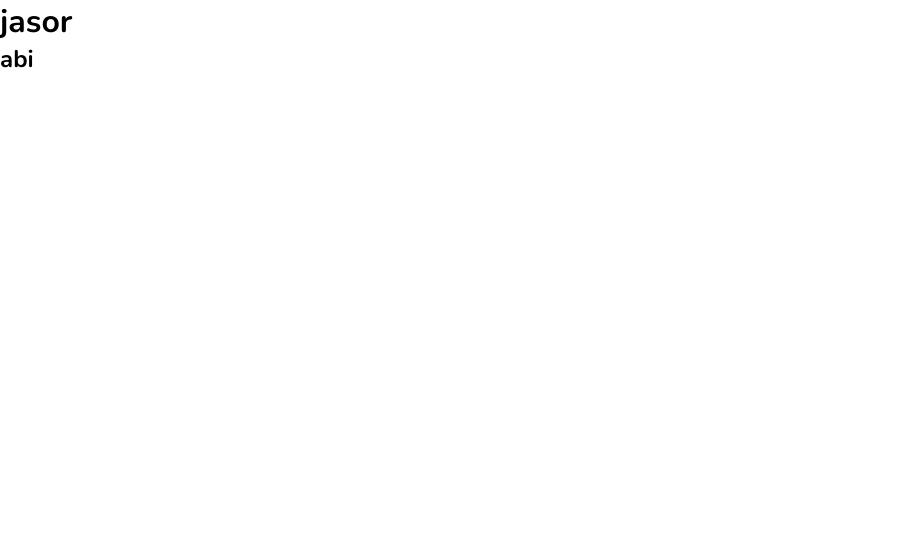
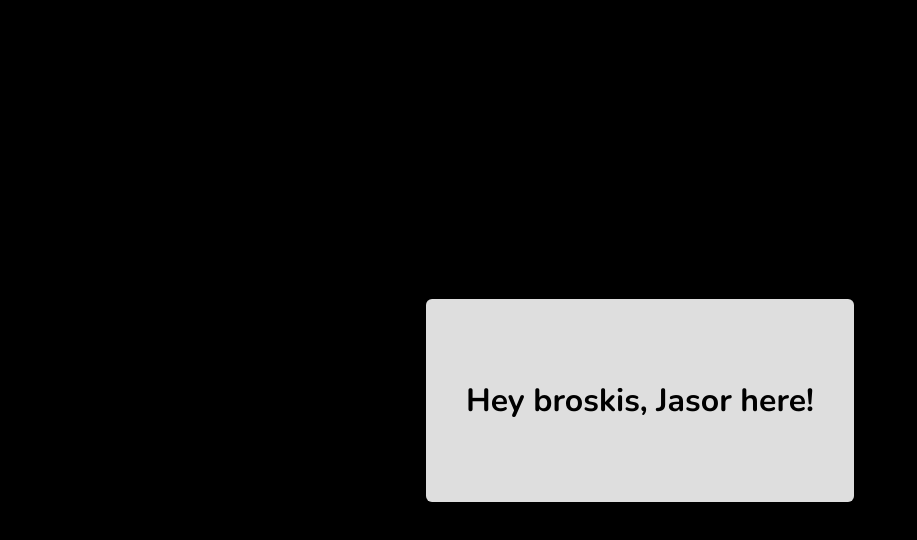
Before and after one commit to jasor63/portfolio, a plain HTML site: page index.html in a window 1280 px wide. Shown: the whole page, without its empty margins (0-917 px from the left). Drawn offline with nearby package versions, Linux system fonts and the light colour scheme.

Commit message:
Pubish on domain

```diff
--- a/index.html
+++ b/index.html
@@ -17,7 +17,8 @@
     <link rel="stylesheet" href="./styles.css" />
   </head>
   <body>
-    <h1>jasor</h1>
-    <h2>abi</h2>
+    <div class="parent">
+      <h1 class="message">Hey broskis, Jasor here!</h1>
+    </div>
   </body>
 </html>
--- a/styles.css
+++ b/styles.css
@@ -3,3 +3,21 @@
   margin: 0;
   padding: 0;
 }
+
+body {
+  background-color: black;
+}
+
+.parent {
+  display: flex;
+  align-items: center;
+  justify-content: center;
+  height: 100vh;
+}
+
+.message {
+  background: rgba(247, 247, 247, 0.9);
+  backdrop-filter: blur(6px);
+  padding: 80px 40px;
+  border-radius: 6px;
+}
```
